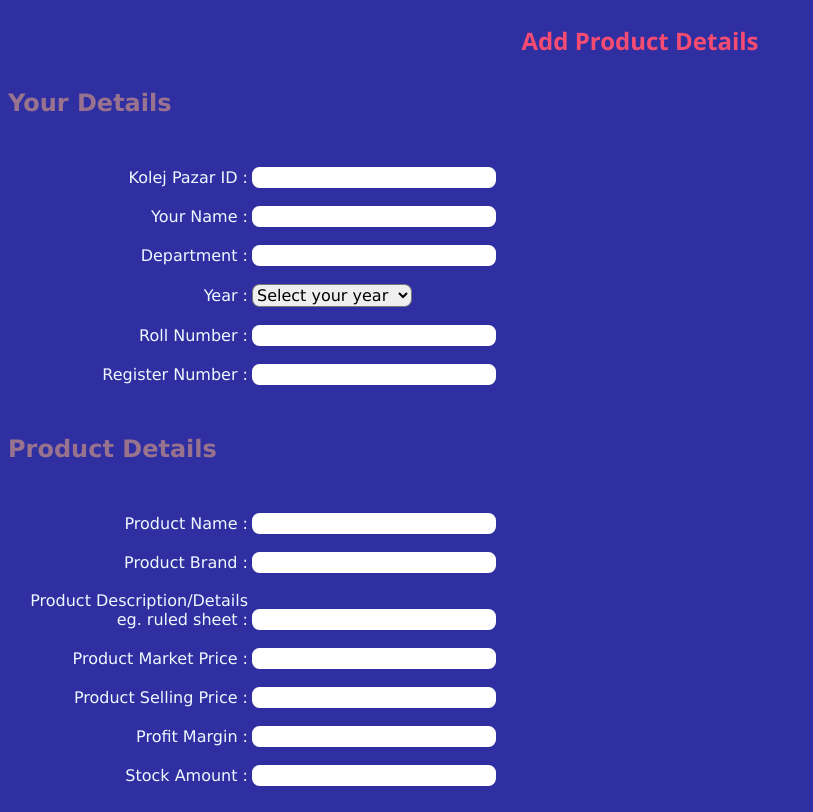
After one commit to sowmiyaramanathan/Homework, a Flask app: template Week_22/templates/add.html in a window 1280 px wide. The commit adds this page. Shown: the whole page, without its empty margins (0-813 px from the left). Run offline with Flask 2, Linux system fonts and the light colour scheme; the template is opened without the code that fills it, so the values that code supplies are empty.

Commit message:
Save_changes_completed_UI

```diff
--- a/Week_21/webserver.py
+++ b/Week_21/webserver.py
@@ -37,7 +37,7 @@
 
 @app.route('/person')
 def person():
-    return render_template('employees.html')
+    return render_template('persons.html')
 
 @app.route('/personDetails')
 def personDetails():
--- /dev/null
+++ b/Week_22/templates/add.html
@@ -0,0 +1,70 @@
+<!DOCTYPE html>
+<html>
+    <head>
+        <title>Add Products</title>
+        <style>
+            h3{
+                text-align: center;
+                font-size: x-large;
+                color: #F64C72;
+                font-family: 'Segoe UI', Tahoma, Verdana, sans-serif;
+            }
+            label{
+                color: aliceblue;
+                width: 240px;
+                display: inline-block;
+                text-align: right;
+                font-size: medium;
+                font-family: 'Lucida Sans';
+                font-style: inherit;
+            }
+            input{
+                border: #2F2FA2;
+                border-radius: 2mm;
+                height: fit-content;
+                width: 240px;
+                font-size: medium;
+                font-family: 'Lucida Sans';
+                font-style: inherit;
+            }
+            select{
+                border-radius: 2mm;
+                width: 160px;
+                font-size: medium;
+                font-family: 'Lucida Sans';
+                font-style: inherit;
+            }
+        </style>
+    </head>
+    <body style = "background-color: #2F2FA2;">
+
+        <h3>Add Product Details</h3>
+
+        <h4 style="font-size: x-large; color: #99738E; font-family: verdana;">Your Details</h4> <br/>
+
+        <label>Kolej Pazar ID : </label> <input type="text"></input> <br/><br/>
+        <label>Your Name : </label> <input type="text"></input> <br/><br/>
+        <label>Department : </label> <input type="text"></input> <br/><br/>
+        <label>Year : </label>
+            <select name = "year" id = "year">
+                <option value="Select your year">Select your year</option>
+                <option value="CSE">CSE</option>
+                <option value="ECE">ECE</option>
+                <option value="CSBS">CSBS</option>
+                <option value="IT">IT</option>
+            </select>
+        <br/><br/>
+        <label>Roll Number : </label> <input type="text"></input> <br/><br/>
+        <label>Register Number : </label> <input type="text"></input> <br/><br/>
+
+        <h4 style="font-size: x-large; color: #99738E; font-family: verdana;">Product Details</h4> <br/>
+
+        <label>Product Name : </label> <input type="text"></input> <br/><br/>
+        <label>Product Brand : </label> <input type="text"></input> <br/><br/>
+        <label>Product Description/Details eg. ruled sheet : </label> <input type="text"></input> <br/><br/>
+        <label>Product Market Price : </label> <input type="text"></input> <br/><br/>
+        <label>Product Selling Price : </label> <input type="text"></input> <br/><br/>
+        <label>Profit Margin : </label> <input type="text"></input> <br/><br/>
+        <label>Stock Amount : </label> <input type="text"></input> <br/><br/>
+    </body>
+</html>
```
Also changed, not shown: Week_19/CovidDataDisplay.py (added, +27 -0 lines), Week_21/templates/calc.html (+4 -4 lines), Week_21/templates/index.html (+8 -8 lines), Week_21/templates/persons.html (+3 -4 lines), Week_22/server.py (added, +13 -0 lines), Week_22/templates/choice.html (added, +44 -0 lines).
